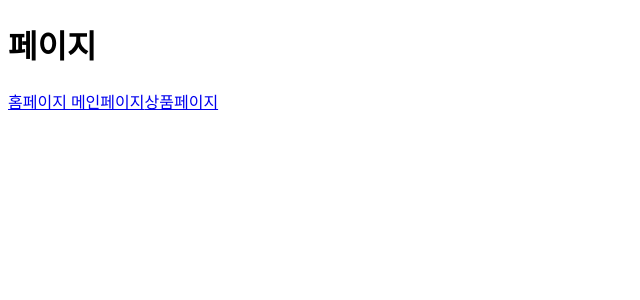
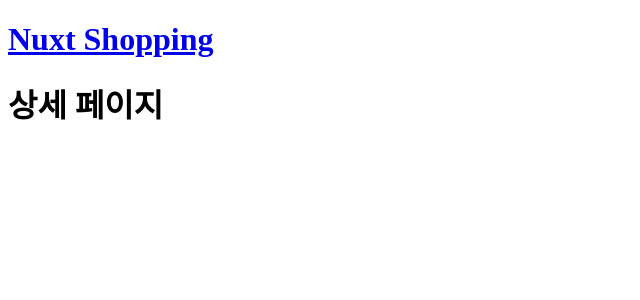
Before and after one commit to eunbi99/nuxt-study, a Nuxt app: page /detail/1 in a window 1280 px wide. Before the commit this address had no page. Shown: the top 300 px of the page, without its empty margins (0-640 px from the left). Built offline with nearby package versions, Linux system fonts and the light colour scheme.

Commit message:
동적 라우팅 - 상품 상세페이지

```diff
--- a/layouts/default.vue
+++ b/layouts/default.vue
@@ -1,10 +1,7 @@
 <template>
     <div>
         <header>
-            <h1>{{$route.name}}페이지</h1>
-            <Nuxt-link to="/"> 홈페이지 </Nuxt-link>
-            <Nuxt-link to="/main">메인페이지</Nuxt-link>
-            <Nuxt-link to="/product">상품페이지</Nuxt-link>
+            <h1><NuxtLink to="/">Nuxt Shopping</NuxtLink></h1>
         </header>
         <Nuxt />
     </div>
--- /dev/null
+++ b/pages/detail/_id.vue
@@ -0,0 +1,14 @@
+<template>
+    <div>
+        <h1>상세 페이지</h1>
+    </div>
+</template>
+
+<script>
+
+export default ({
+    created() {
+        console.log(this.$route)
+    },
+})
+</script>
--- a/pages/index.vue
+++ b/pages/index.vue
@@ -5,7 +5,7 @@
               <input type="text" />
             </div>
             <ul>
-                <li class="item flex" v-for="product in products" :key="product.id">
+                <li v-for="product in products" :key="product.id" class="item flex" @click="moveToDetailPage(product.id)">
                     <img class="product-image" :src="product.imageUrl" :alt="product.name" />
                     <p>{{product.name}}</p>
                     <span>{{product.price}}</span>
@@ -31,6 +31,13 @@ export default {
         }))
         return { products }
   },
+
+  methods:{
+    moveToDetailPage(id) {
+      console.log(id)
+      this.$router.push(`detail/${id}`)
+    },
+  }
 //   data(){
 //       return {
 //           products: [],
```
Also changed, not shown: api/index.js (added), pages/_id.vue (added).
